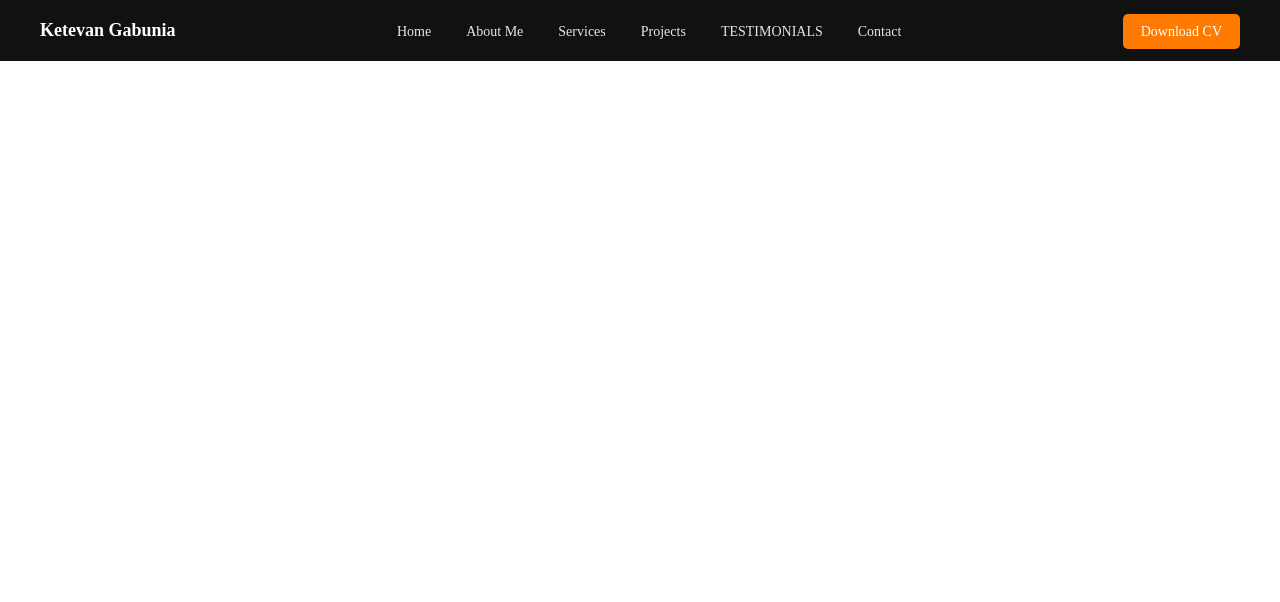
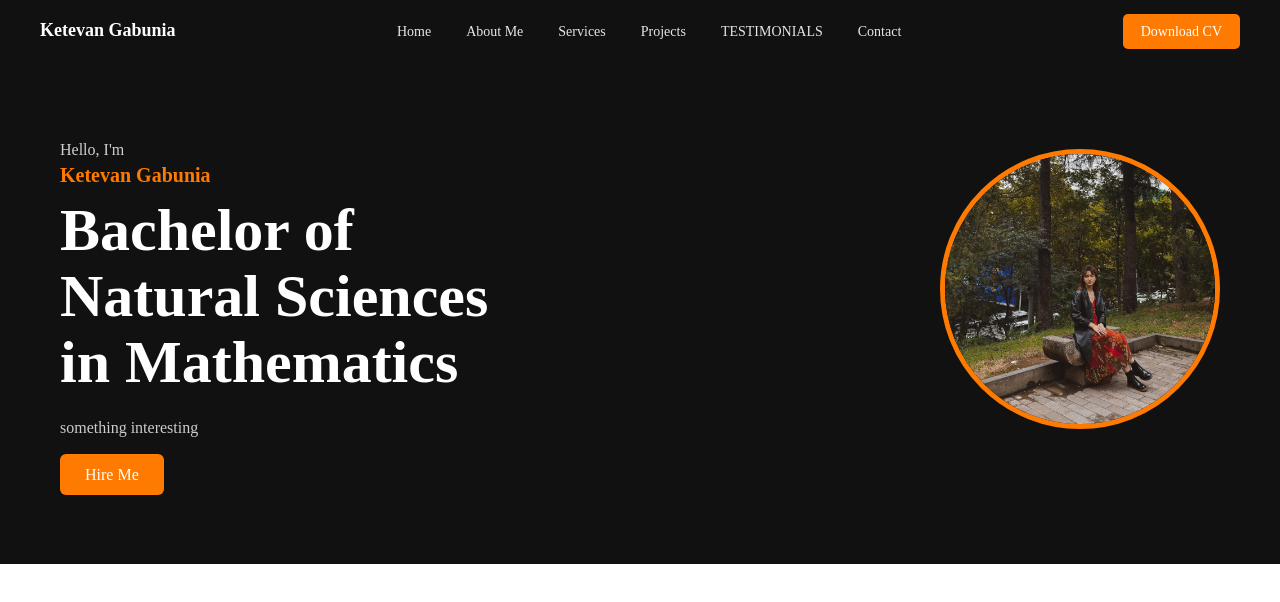
Before and after one commit to ketigabunia15-hash/The-Final-Project, a plain HTML site: page index.html in a window 1280 px wide. Drawn offline with Linux system fonts and the light colour scheme.

Commit message:
section class hero
my introduction, add one pic and section class hero

```diff
--- a/css/style.css
+++ b/css/style.css
@@ -56,3 +56,79 @@ header {
 .cv-btn:hover {
   background: #e86e00;
 }
+
+.hero {
+    background: #111;     /* <-- იგივე რაც header-ის ფონი */
+    color: white;
+    display: flex;
+    align-items: center;
+    justify-content: space-between;
+    padding: 80px 60px;
+}
+
+.hero-left {
+    max-width: 500px;
+}
+
+.hero-left .small-text {
+    color: #cfcfcf;
+    font-size: 16px;
+    margin-bottom: 5px;
+}
+
+.hero-left .name {
+    color: #ff7a00;
+    font-weight: 600;
+    font-size: 20px;
+    margin-bottom: 10px;
+}
+
+.hero-left .title {
+    font-size: 60px;
+    font-weight: 800;
+    line-height: 1.1;
+    margin-bottom: 20px;
+}
+
+.hero-left .desc {
+    color: #cccccc;
+    line-height: 1.6;
+    margin-bottom: 25px;
+}
+
+.hire-btn {
+    background: #ff7a00;
+    padding: 12px 25px;
+    color: white;
+    text-decoration: none;
+    border-radius: 6px;
+    font-size: 16px;
+}
+
+.hero-right {
+    text-align: center;
+}
+
+.hero-photo {
+    width: 280px;
+    height: 280px;
+    object-fit: cover;
+    border-radius: 50%;
+    border: 5px solid #ff7a00;
+}
+
+.social {
+    margin-top: 20px;
+}
+
+.social i {
+    color: white;
+    font-size: 20px;
+    margin: 0 10px;
+    cursor: pointer;
+    transition: .2s;
+}
+
+.social i:hover {
+    color: #ff7a00;
+}
--- a/index.html
+++ b/index.html
@@ -7,6 +7,7 @@
     <link rel="stylesheet" href="css/style.css">
 </head>
 <body>
+    <main></main>
     <header>
         <nav class="navbar">
             <div class="nav-left"> Ketevan Gabunia </div>
@@ -25,5 +26,29 @@
             </div>
         </nav>
     </header>
+
+    <section class="hero">
+        <div class="hero-left">
+            <p class="small-text">Hello, I'm</p>
+            <h3 class="name">Ketevan Gabunia</h3>
+            <h1 class="title">Bachelor of Natural Sciences<br>in Mathematics</h1>
+
+            <p class="desc">something interesting</p>
+            <a href="#" class="hire-btn">Hire Me</a>
+
+        </div>
+
+        <div class="hero-right">
+        <img src="css/img/me.jpg" class="hero-photo">
+        <div class="social">
+            <i class="fa-brands fa-facebook"></i>
+            <i class="fa-brands fa-twitter"></i>
+            <i class="fa-brands fa-instagram"></i>
+            <i class="fa-brands fa-linkedin"></i>
+        </div>
+    </div>
+    </section>
+
+</main>
 </body>
 </html>
```
Also changed, not shown: css/img/me.jpg (added).
